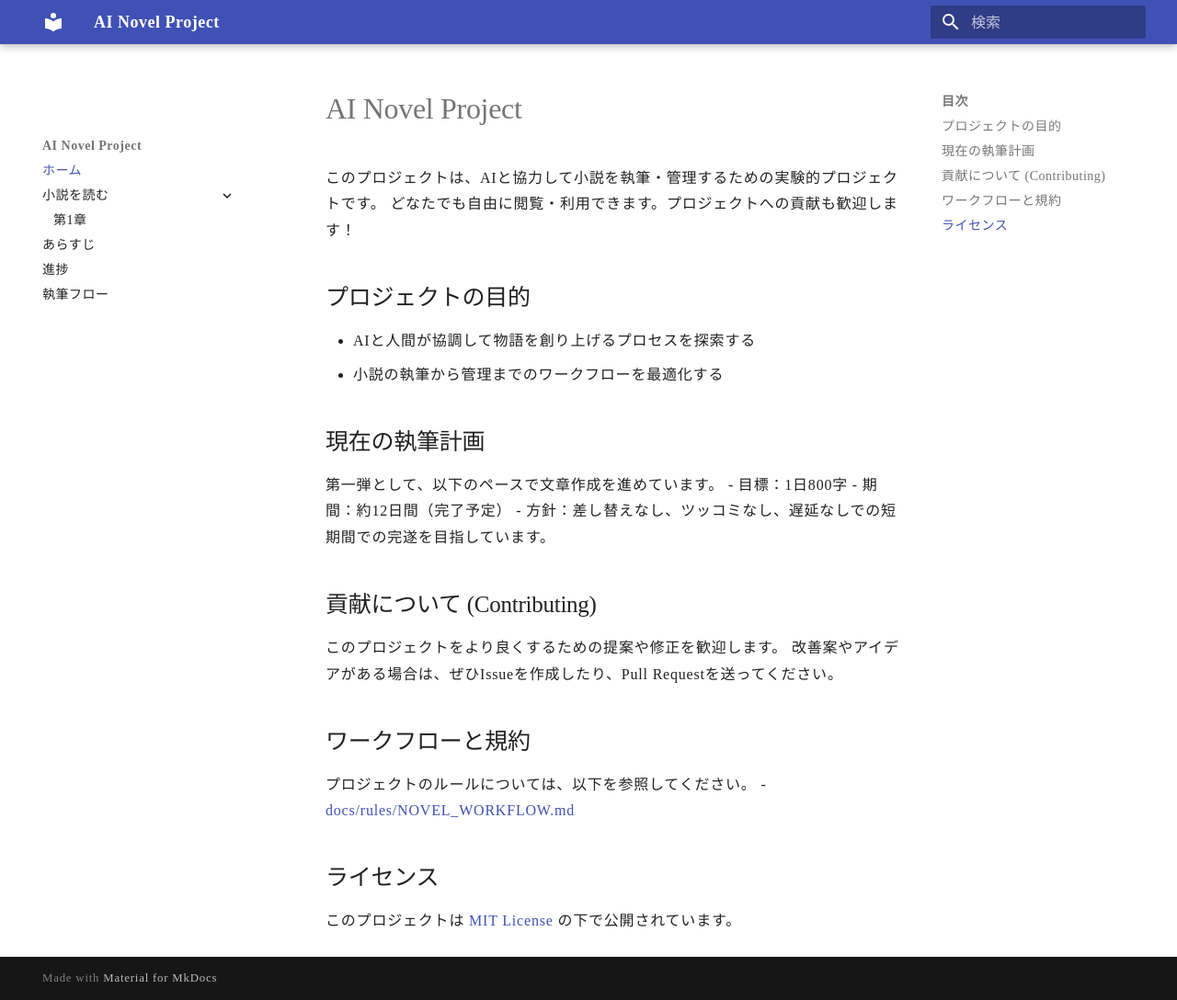
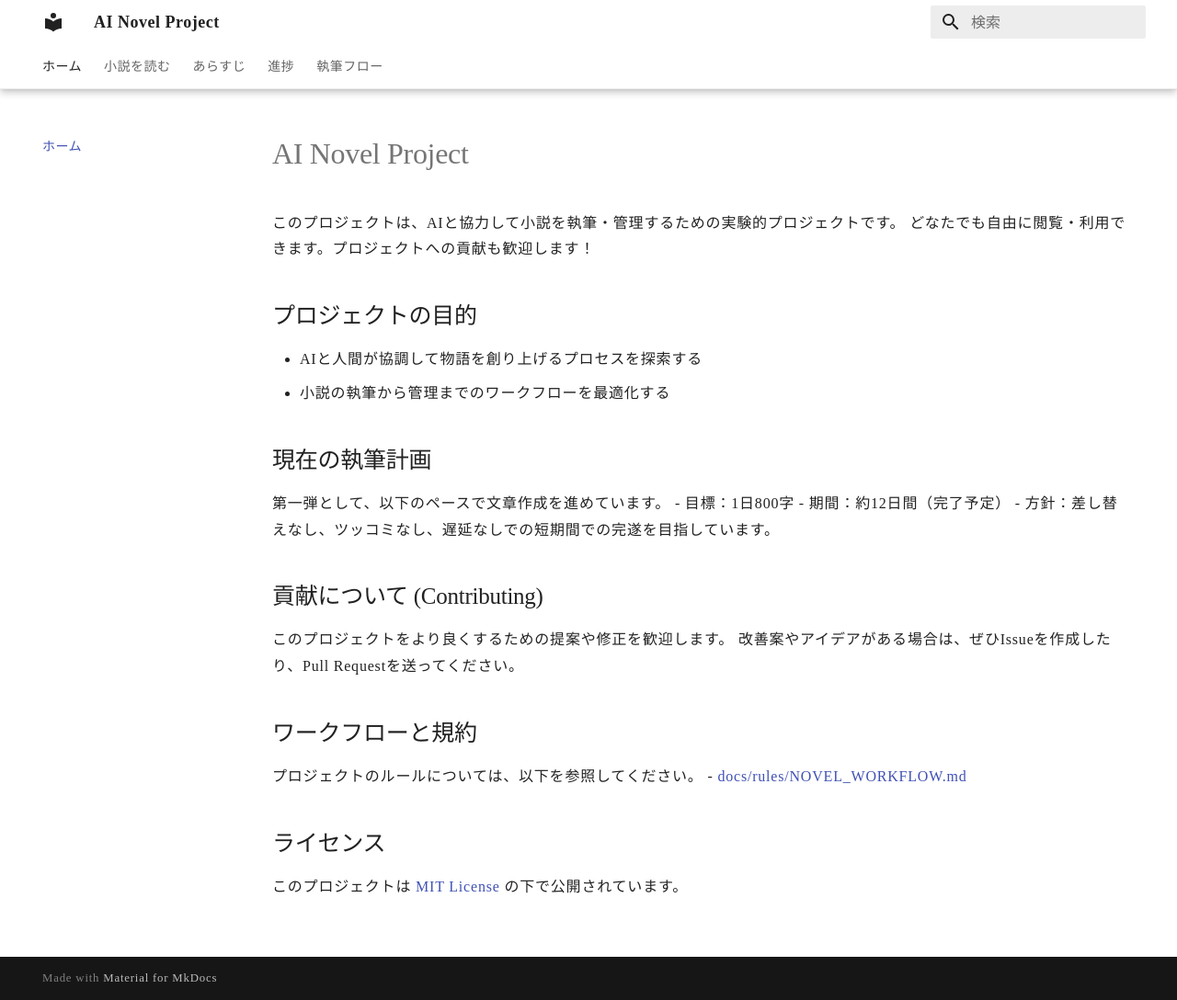
Before and after one commit to readofmaster/ai-novel-project, an MkDocs documentation site: the page built from docs/index.md, in a window 1280 px wide and 1088 px high. Shown: the whole window at 92% size. Built offline with MkDocs 1.6.1 and Material for MkDocs 9.7.7, drawn with Linux system fonts in a browser that asks for light colours; some web fonts are replaced.

Commit message:
feat: move nav to header and remove right sidebar

```diff
--- a/docs/stylesheets/extra.css
+++ b/docs/stylesheets/extra.css
@@ -9,24 +9,7 @@ body, .md-typeset {
     margin-bottom: 1.5em !important;
 }
 
-/* 広い画面ではサイドバーを表示 */
-@media screen and (min-width: 76.1875em) {
-    .md-sidebar--primary {
-        display: block !important;
-        position: relative !important;
-        width: 15rem !important;
-    }
+/* 右サイドバー（TOCなど）を非表示にする */
+.md-sidebar--secondary {
+    display: none !important;
 }
-
-/* 狭い画面ではサイドバーを隠して左詰めにする */
-@media screen and (max-width: 76.1875em) {
-    .md-sidebar--primary {
-        display: none !important;
-    }
-    .md-main__inner {
-        grid-template-columns: 1fr !important;
-    }
-    .md-header__button--drawer {
-        display: block !important; /* 必要ならハンバーガーを再表示 */
-    }
-}
--- a/mkdocs.yml
+++ b/mkdocs.yml
@@ -6,9 +6,13 @@ theme:
   language: ja
   custom_dir: docs/stylesheets
   features:
-    - navigation.expand
+    - navigation.tabs # ナビゲーションをヘッダーに配置
+    - navigation.tabs.sticky
     - content.code.annotate
     - content.code.copy
+  palette:
+    primary: white
+    accent: indigo
 
 extra:
   font:
```
